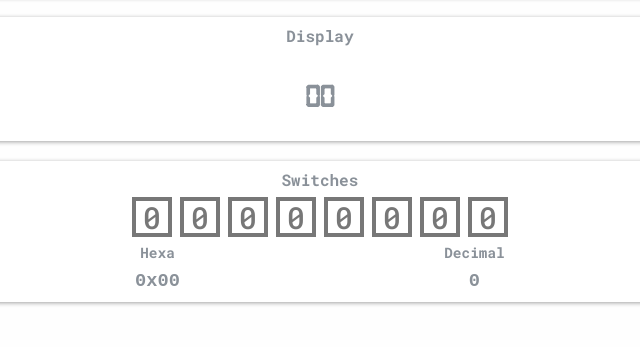
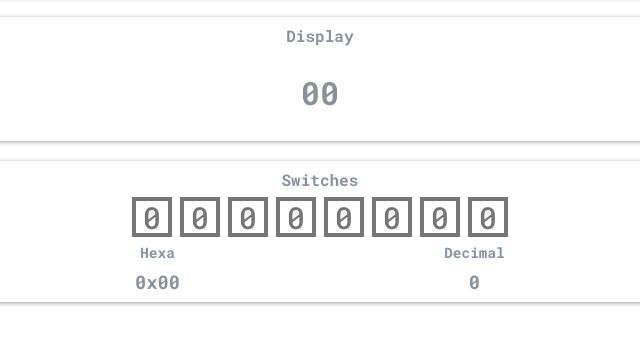
Before and after one commit to HeavenVolkoff/NXJS, a plain HTML site: page index.html in a window 1280 px wide. Shown: the part 202-549 px from the top of the page, 140-780 px from the left. Drawn offline with Linux system fonts and the light colour scheme.

Commit message:
Another Font update

```diff
--- a/css/foundation.css
+++ b/css/foundation.css
@@ -45,6 +45,13 @@ footer{
     color: #999;
     font-size: .85em;
     text-align: center;
+}
+
+code,
+kbd,
+pre,
+samp {
+    font-family: Roboto Mono, monospace;
 }
 
 .body{
--- a/css/style.css
+++ b/css/style.css
@@ -63,12 +63,10 @@
 
 #debug .debug-info > pre{
     display: inline-block;
-    font-family: Roboto Mono, monospace;
     margin: 0;
 }
 
 #display > pre{
-    font-family: Digital-7 Mono, monospace;
     font-size: 2em;
     margin: 0.5em;
 }
```
